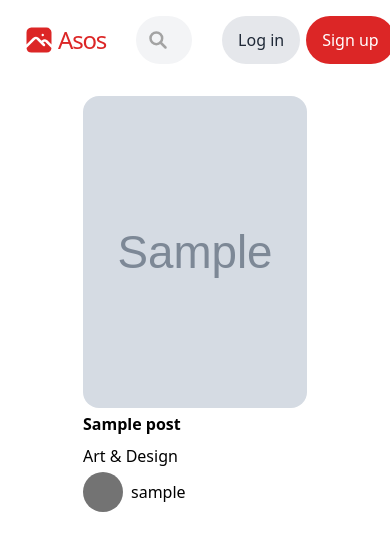
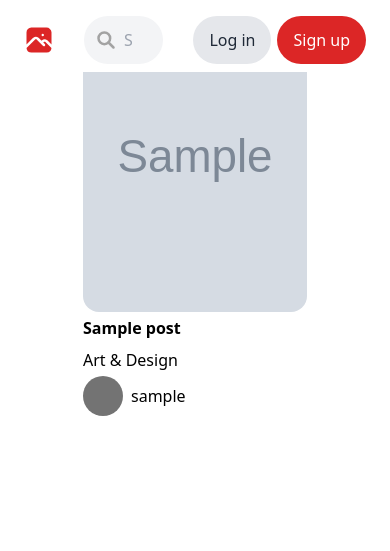
Before and after one commit to FEIProjectTeam/asos, a Django app: page / in a window 390 px wide. Shown: the top 551 px of the page. Run offline with Django 4.2, Linux system fonts and the light colour scheme; data comes from the database, SQL or seed files in the repository; tables that the repository leaves empty hold one stand-in row (values such as "Sample post"); grey boxes marked "Sample" are stand-in pictures; data that the repository does not hold is empty; some libraries are stand-ins or nearby versions.

Commit message:
feat: css fixes across whole app + search idk what for categories

```diff
--- a/project/forms.py
+++ b/project/forms.py
@@ -140,7 +140,7 @@
         widgets = {
             "file": MultipleFileInput(
                 attrs={
-                    "class": "file-input form-control w-48 h-14 mt-7 rounded-2xl border-[2.5px] border-neutral-300 p-4",
+                    "class": "file-input form-control w-48 h-15 mt-7 rounded-2xl border-[2.5px] border-neutral-300 p-4",
                     "id": "id_file",
                     "onchange": "previewImage(event)",
                 },
--- a/project/templates/auth/login.html
+++ b/project/templates/auth/login.html
@@ -38,7 +38,7 @@
         <form action="{% provider_login_url 'google' %}" method="post" class="flex flex-col gap-2">
             {% csrf_token %}
             <button type="submit"
-                    class="flex border-2 border-neutral-300 bg-white hover:bg-neutral-100 text-black py-2.5 mt-1 rounded-full font-medium">
+                    class="flex border-2 border-neutral-300 bg-white hover:bg-neutral-100 text-black py-2.5 mt-2 rounded-full font-medium">
                 <svg class="ms-3 w-6 h-6" viewBox="-3 0 262 262" xmlns="http://www.w3.org/2000/svg"
                      preserveAspectRatio="xMidYMid">
                     <path d="M255.878 133.451c0-10.734-.871-18.567-2.756-26.69H130.55v48.448h71.947c-1.45 12.04-9.283 30.172-26.69 42.356l-.244 1.622 38.755 30.023 2.685.268c24.659-22.774 38.875-56.282 38.875-96.027"
--- a/project/templates/auth/register.html
+++ b/project/templates/auth/register.html
@@ -47,7 +47,7 @@
         <form action="{% provider_login_url 'google' %}" method="post" class="flex flex-col gap-2">
             {% csrf_token %}
             <button type="submit"
-                    class="flex border-2 border-neutral-300 bg-white hover:bg-neutral-100 text-black py-2.5 mt-1 rounded-full font-medium">
+                    class="flex border-2 border-neutral-300 bg-white hover:bg-neutral-100 text-black py-2.5 mt-2 rounded-full font-medium">
                 <svg class="ms-3 w-6 h-6" viewBox="-3 0 262 262" xmlns="http://www.w3.org/2000/svg"
                      preserveAspectRatio="xMidYMid">
                     <path d="M255.878 133.451c0-10.734-.871-18.567-2.756-26.69H130.55v48.448h71.947c-1.45 12.04-9.283 30.172-26.69 42.356l-.244 1.622 38.755 30.023 2.685.268c24.659-22.774 38.875-56.282 38.875-96.027"
--- a/project/templates/base.html
+++ b/project/templates/base.html
@@ -10,10 +10,28 @@
     <title>ASOS</title>
 </head>
 <body>
-    <nav class="flex fixed inset-x-0 z-[70] top-0 bg-white items-center justify-between py-4 px-6 space-x-1.5">
-        <a href="{% url 'home' %}" class="flex items-center gap-1 cursor-pointer">
+    <style>
+        .scroll-container::-webkit-scrollbar {
+            display: none;
+        }
+    </style>
+    <script>
+        function showCategoryForm() {
+            document.getElementById("category-form").classList.remove("hidden");
+        }
+
+        function hideCategoryForm() {
+            // Delay hiding to ensure clicks inside the form are not interrupted
+            setTimeout(() => {
+                document.getElementById("category-form").classList.add("hidden");
+            }, 200);
+        }
+    </script>
+
+    <nav class="flex fixed inset-x-0 z-[70] top-0 bg-white items-start justify-betweens pt-4 pb-2 px-6 space-x-1.5">
+        <a href="{% url 'home' %}" class="flex items-center gap-1 h-[48px] cursor-pointer">
             <svg  xmlns="http://www.w3.org/2000/svg"  width="30"  height="30"  viewBox="0 0 24 24"  fill="#dc2626"><path stroke="none" d="M0 0h24v24H0z" fill="none"/><path d="M8.813 11.612c.457 -.38 .918 -.38 1.386 .011l.108 .098l4.986 4.986l.094 .083a1 1 0 0 0 1.403 -1.403l-.083 -.094l-1.292 -1.293l.292 -.293l.106 -.095c.457 -.38 .918 -.38 1.386 .011l.108 .098l4.674 4.675a4 4 0 0 1 -3.775 3.599l-.206 .005h-12a4 4 0 0 1 -3.98 -3.603l6.687 -6.69l.106 -.095zm9.187 -9.612a4 4 0 0 1 3.995 3.8l.005 .2v9.585l-3.293 -3.292l-.15 -.137c-1.256 -1.095 -2.85 -1.097 -4.096 -.017l-.154 .14l-.307 .306l-2.293 -2.292l-.15 -.137c-1.256 -1.095 -2.85 -1.097 -4.096 -.017l-.154 .14l-5.307 5.306v-9.585a4 4 0 0 1 3.8 -3.995l.2 -.005h12zm-2.99 5l-.127 .007a1 1 0 0 0 0 1.986l.117 .007l.127 -.007a1 1 0 0 0 0 -1.986l-.117 -.007z" /></svg>
-            <span class="text-2xl font-medium text-red-600 tracking-tighter">Asos</span>
+            <span class="text-2xl font-medium text-red-600 tracking-tighter hidden md:block">Asos</span>
         </a>
         {% if user.is_authenticated %}
             <button hx-get="{% url 'post_create' %}" hx-target="#modal-placeholder" hx-swap="innerHTML" class="fixed right-6 bottom-6 bg-red-500 hover:bg-red-700 text-white font-bold size-20 shadow-md hover:scale-105 transition-all grid place-items-center rounded-full">
@@ -21,15 +39,54 @@
             </button>
         {% endif %}
 
-        <div class="w-full px-6 relative">
-            <svg xmlns="http://www.w3.org/2000/svg"  width="20"  height="20"  viewBox="0 0 24 24"  fill="none"  stroke="#a3a3a3"  stroke-width="3"  stroke-linecap="round"  stroke-linejoin="round" class="absolute left-9 top-1/2 -translate-y-1/2"><path stroke="none" d="M0 0h24v24H0z" fill="none"/><path d="M10 10m-7 0a7 7 0 1 0 14 0a7 7 0 1 0 -14 0" /><path d="M21 21l-6 -6" /></svg>
-            <input type="search" placeholder="Search ..." class="bg-gray-100 hover:bg-gray-200 py-3 pl-10 pr-4 rounded-full w-full">
+        <div class="w-[80%] px-6 relative">
+            <form action="/" hx-get="{% url 'home' %}" hx-trigger="keyup changed delay:2s" class="relative">
+                <svg xmlns="http://www.w3.org/2000/svg"  width="20"  height="20"  viewBox="0 0 24 24"  fill="none"  stroke="#a3a3a3"  stroke-width="3"  stroke-linecap="round"  stroke-linejoin="round" class="absolute left-3 top-1/2 -translate-y-1/2">
+                    <path stroke="none" d="M0 0h24v24H0z" fill="none"/>
+                    <path d="M10 10m-7 0a7 7 0 1 0 14 0a7 7 0 1 0 -14 0"/>
+                    <path d="M21 21l-6 -6"/>
+                </svg>
+                <input type="search" name="search" placeholder="Search ..." value="{{ search|default:'' }}" class="bg-gray-100 hover:bg-gray-200 py-3 pl-10 pr-4 rounded-full w-full" onfocus="showCategoryForm()" onblur="hideCategoryForm()">
+            </form>
+            <form id="category-form" action="/" hx-get="{% url 'home' %}" hx-trigger="keyup changed delay:2s" class="flex items-center gap-2 overflow-x-scroll mt-2 text-white scroll-container hidden">
+                <button name="search" value="" class="bg-zinc-400 py-0.5 px-4 rounded-full text-nowrap">All Categories</button>
+                <button name="search" value="Art & Design" class="bg-red-500 py-0.5 px-4 rounded-full text-nowrap">Art & Design</button>
+                <button name="search" value="Photography" class="bg-red-500 py-0.5 px-4 rounded-full text-nowrap">Photography</button>
+                <button name="search" value="Food & Beverages" class="bg-red-500 py-0.5 px-4 rounded-full text-nowrap">Food & Beverages</button>
+                <button name="search" value="Fashion & Style" class="bg-red-500 py-0.5 px-4 rounded-full text-nowrap">Fashion & Style</button>
+                <button name="search" value="Beauty & Cosmetics" class="bg-red-500 py-0.5 px-4 rounded-full text-nowrap">Beauty & Cosmetics</button>
+                <button name="search" value="Home Décor & Interior Design" class="bg-red-500 py-0.5 px-4 rounded-full text-nowrap">Home Décor & Interior Design</button>
+                <button name="search" value="DIY & Crafts" class="bg-red-500 py-0.5 px-4 rounded-full text-nowrap">DIY & Crafts</button>
+                <button name="search" value="Technology & Gadgets" class="bg-red-500 py-0.5 px-4 rounded-full text-nowrap">Technology & Gadgets</button>
+                <button name="search" value="Travel & Destinations" class="bg-red-500 py-0.5 px-4 rounded-full text-nowrap">Travel & Destinations</button>
+                <button name="search" value="Health & Fitness" class="bg-red-500 py-0.5 px-4 rounded-full text-nowrap">Health & Fitness</button>
+                <button name="search" value="Weddings & Events" class="bg-red-500 py-0.5 px-4 rounded-full text-nowrap">Weddings & Events</button>
+                <button name="search" value="Parenting & Family" class="bg-red-500 py-0.5 px-4 rounded-full text-nowrap">Parenting & Family</button>
+                <button name="search" value="Animals & Pets" class="bg-red-500 py-0.5 px-4 rounded-full text-nowrap">Animals & Pets</button>
+                <button name="search" value="Automotive" class="bg-red-500 py-0.5 px-4 rounded-full text-nowrap">Automotive</button>
+                <button name="search" value="Outdoors & Adventure" class="bg-red-500 py-0.5 px-4 rounded-full text-nowrap">Outdoors & Adventure</button>
+                <button name="search" value="Books & Literature" class="bg-red-500 py-0.5 px-4 rounded-full text-nowrap">Books & Literature</button>
+                <button name="search" value="Movies & Television" class="bg-red-500 py-0.5 px-4 rounded-full text-nowrap">Movies & Television</button>
+                <button name="search" value="Music" class="bg-red-500 py-0.5 px-4 rounded-full text-nowrap">Music</button>
+                <button name="search" value="Gaming" class="bg-red-500 py-0.5 px-4 rounded-full text-nowrap">Gaming</button>
+                <button name="search" value="Finance & Investing" class="bg-red-500 py-0.5 px-4 rounded-full text-nowrap">Finance & Investing</button>
+                <button name="search" value="Business & Entrepreneurship" class="bg-red-500 py-0.5 px-4 rounded-full text-nowrap">Business & Entrepreneurship</button>
+                <button name="search" value="Spirituality & Religion" class="bg-red-500 py-0.5 px-4 rounded-full text-nowrap">Spirituality & Religion</button>
+                <button name="search" value="Holidays & Celebrations" class="bg-red-500 py-0.5 px-4 rounded-full text-nowrap">Holidays & Celebrations</button>
+                <button name="search" value="Science & Education" class="bg-red-500 py-0.5 px-4 rounded-full text-nowrap">Science & Education</button>
+                <button name="search" value="History & Culture" class="bg-red-500 py-0.5 px-4 rounded-full text-nowrap">History & Culture</button>
+                <button name="search" value="Architecture & Urban Design" class="bg-red-500 py-0.5 px-4 rounded-full text-nowrap">Architecture & Urban Design</button>
+                <button name="search" value="Humor & Memes" class="bg-red-500 py-0.5 px-4 rounded-full text-nowrap">Humor & Memes</button>
+                <button name="search" value="Sports & Athletics" class="bg-red-500 py-0.5 px-4 rounded-full text-nowrap">Sports & Athletics</button>
+                <button name="search" value="Quotes & Inspiration" class="bg-red-500 py-0.5 px-4 rounded-full text-nowrap">Quotes & Inspiration</button>
+                <button name="search" value="Personal Development & Life Hacks" class="bg-red-500 py-0.5 px-4 rounded-full text-nowrap">Personal Development & Life Hacks</button>
+            </form>
         </div>
 
         <div class="flex space-x-1.5">
             {% if user.is_authenticated %}
             <div class="flex items-center gap-2">
-                <a href="{% url 'settingsProfile' %}" class="font-medium text-lg select-none text-red-600 !w-max" title="Profile Settings">Hello, {{ user.username }}</a>
+                <a href="{% url 'settingsProfile' %}" class="font-medium text-lg hidden md:block select-none text-red-600 !w-max" title="Profile Settings">Hello, {{ user.username }}</a>
                 <a href="{% url 'logout' %}" class="bg-gray-200 hover:bg-gray-300 rounded-full w-max py-3 px-4 text-gray-800 font-medium">Log out</a>
             </div>
 
--- a/project/templates/home.html
+++ b/project/templates/home.html
@@ -2,8 +2,9 @@
 {% load static %}
 {% block content %}
     <main class="flex justify-center">
-        <div class="flex flex-wrap justify-normal gap-4 mx-8 masnory"
-             hx-get="{% url 'post_list' %}{% if search %}?search={{ search }}{% endif %}" hx-trigger="load"
+        <div class="flex flex-wrap justify-normal gap-4 mx-8 masonry"
+             hx-get="{% url 'post_list' %}{% if search %}?search={{ search }}{% endif %}"
+             hx-trigger="load"
              hx-target="this">
         </div>
     </main>
```
Also changed, not shown: project/templates/post/post_create.html (+9 -9 lines).
